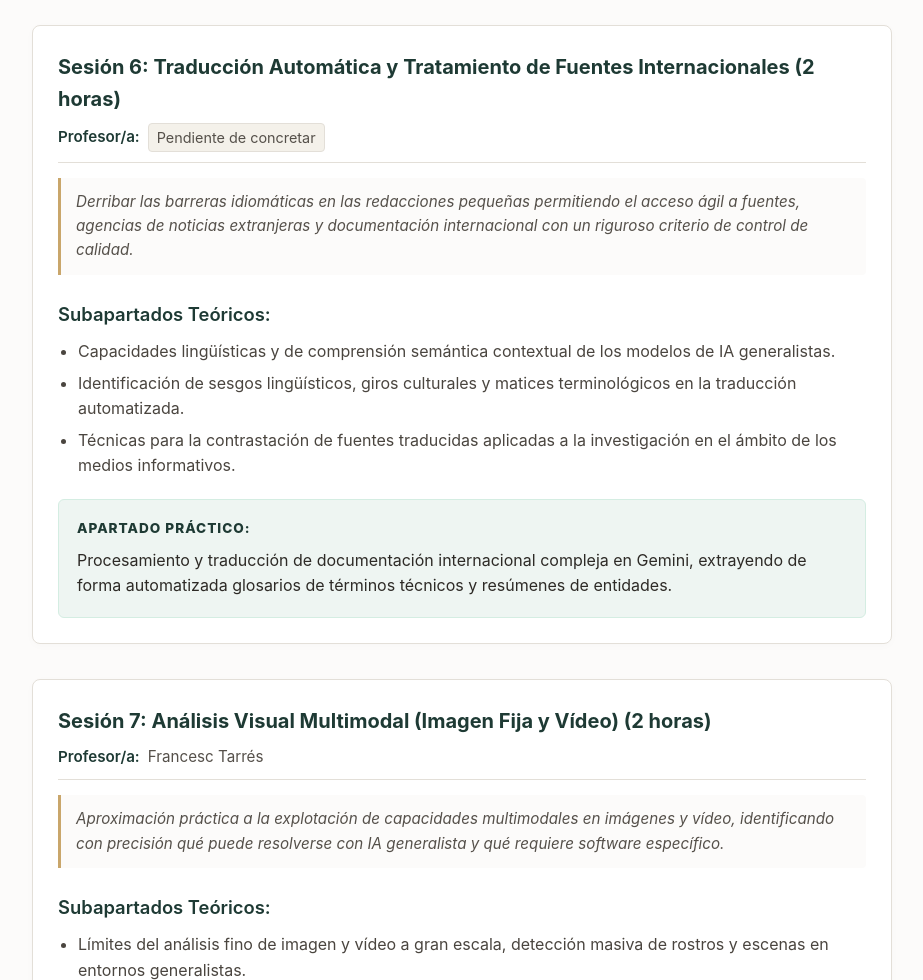
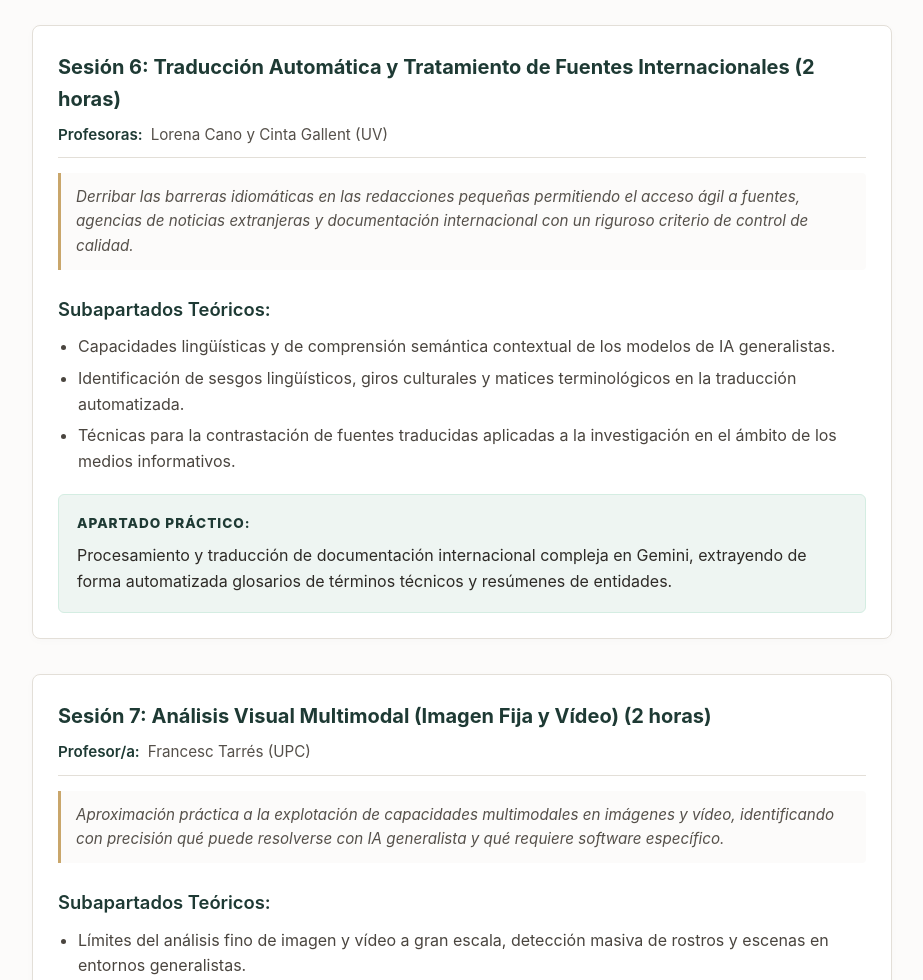
Before and after one commit to roalpe33-hash/ATEI-Valencia, a plain HTML site: page index.html in a window 1280 px wide. Shown: the part 4420-5400 px from the top of the page, without its empty margins (178-1101 px from the left). Drawn offline with Linux system fonts and the light colour scheme.

```diff
--- a/index.html
+++ b/index.html
@@ -498,7 +498,7 @@
         <div class="session-block" id="sesion6">
             <div class="session-title">Sesión 6: Traducción Automática y Tratamiento de Fuentes Internacionales (2 horas)</div>
             <div class="session-professor">
-                <strong>Profesor/a:</strong> <span class="badge">Pendiente de concretar</span>
+                <strong>Profesoras:</strong> Lorena Cano y Cinta Gallent (UV)
             </div>
             <div class="session-desc">
                 Derribar las barreras idiomáticas en las redacciones pequeñas permitiendo el acceso ágil a fuentes, agencias de noticias extranjeras y documentación internacional con un riguroso criterio de control de calidad.
@@ -518,7 +518,7 @@
         <div class="session-block" id="sesion7">
             <div class="session-title">Sesión 7: Análisis Visual Multimodal (Imagen Fija y Vídeo) (2 horas)</div>
             <div class="session-professor">
-                <strong>Profesor/a:</strong> Francesc Tarrés
+                <strong>Profesor/a:</strong> Francesc Tarrés (UPC)
             </div>
             <div class="session-desc">
                 Aproximación práctica a la explotación de capacidades multimodales en imágenes y vídeo, identificando con precisión qué puede resolverse con IA generalista y qué requiere software específico.
```
